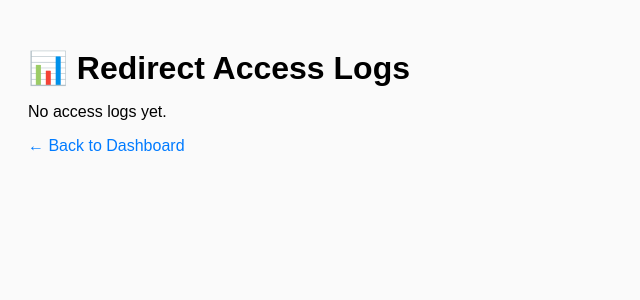
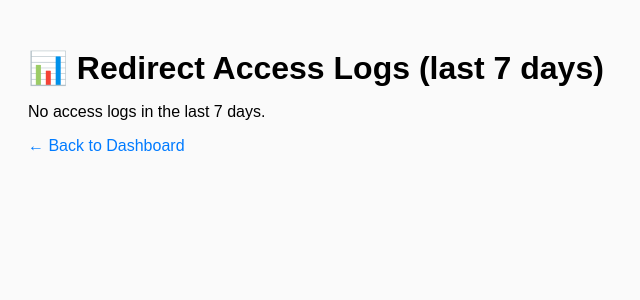
Before and after one commit to rocket6317/YouTube-Cache-And-Serve-Redirect_Url, a Flask app: page /dashboard/logs in a window 1280 px wide. Shown: the top 300 px of the page, without its empty margins (0-640 px from the left). Run offline with Flask 3, Linux system fonts and the light colour scheme.

Commit message:
Update logs.html

```diff
--- a/templates/logs.html
+++ b/templates/logs.html
@@ -5,15 +5,15 @@
     <link rel="stylesheet" href="{{ url_for('static', filename='style.css') }}">
 </head>
 <body>
-    <h1>📊 Redirect Access Logs</h1>
+    <h1>📊 Redirect Access Logs (last 7 days)</h1>
 
     {% if access_data %}
         {% for name, entries in access_data.items() %}
-            <h2>{{ name }} ({{ entries|length }} accesses)</h2>
+            <h2>{{ name }} ({{ entries|length }} accesses in last 7 days)</h2>
             <table>
                 <tr>
                     <th>IP Address</th>
-                    <th>Timestamp</th>
+                    <th>Timestamp (UTC)</th>
                 </tr>
                 {% for entry in entries %}
                 <tr>
@@ -24,7 +24,7 @@
             </table>
         {% endfor %}
     {% else %}
-        <p>No access logs yet.</p>
+        <p>No access logs in the last 7 days.</p>
     {% endif %}
 
     <p><a href="/dashboard" class="back-link">← Back to Dashboard</a></p>
```
